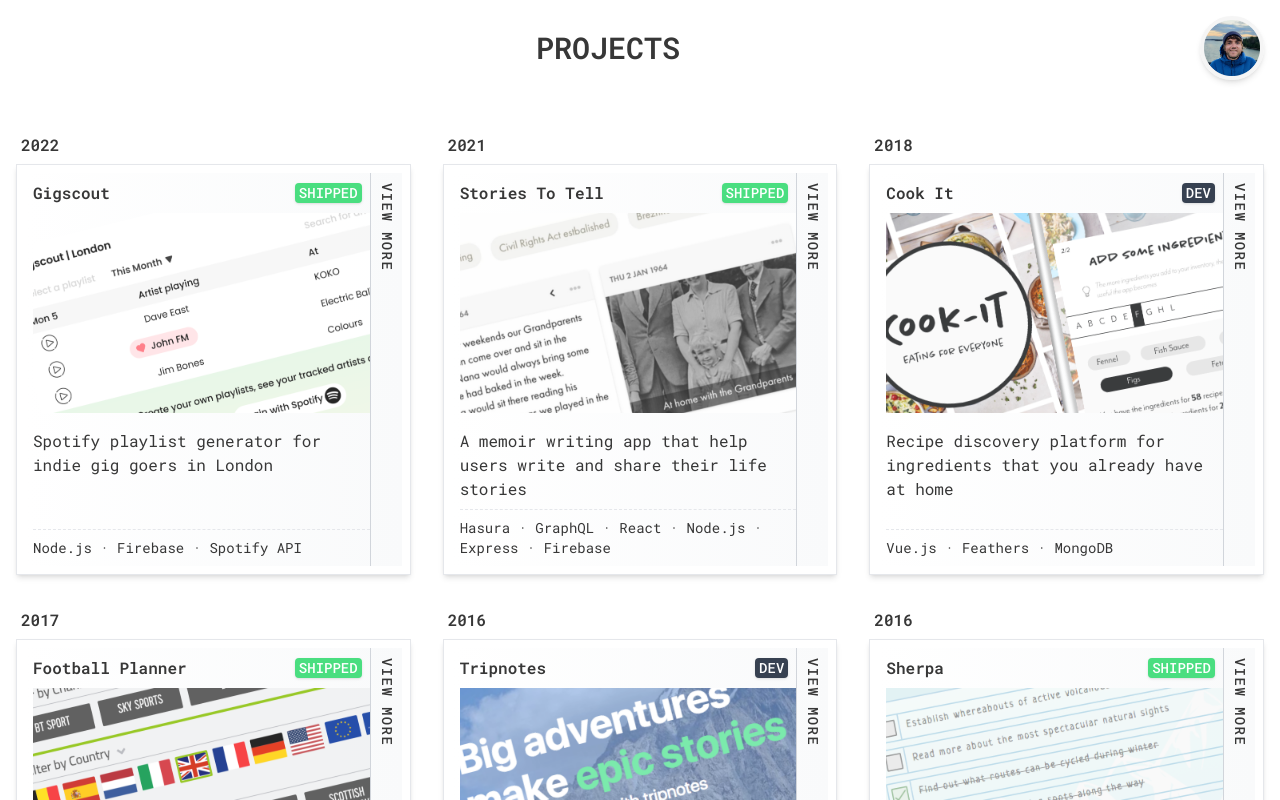
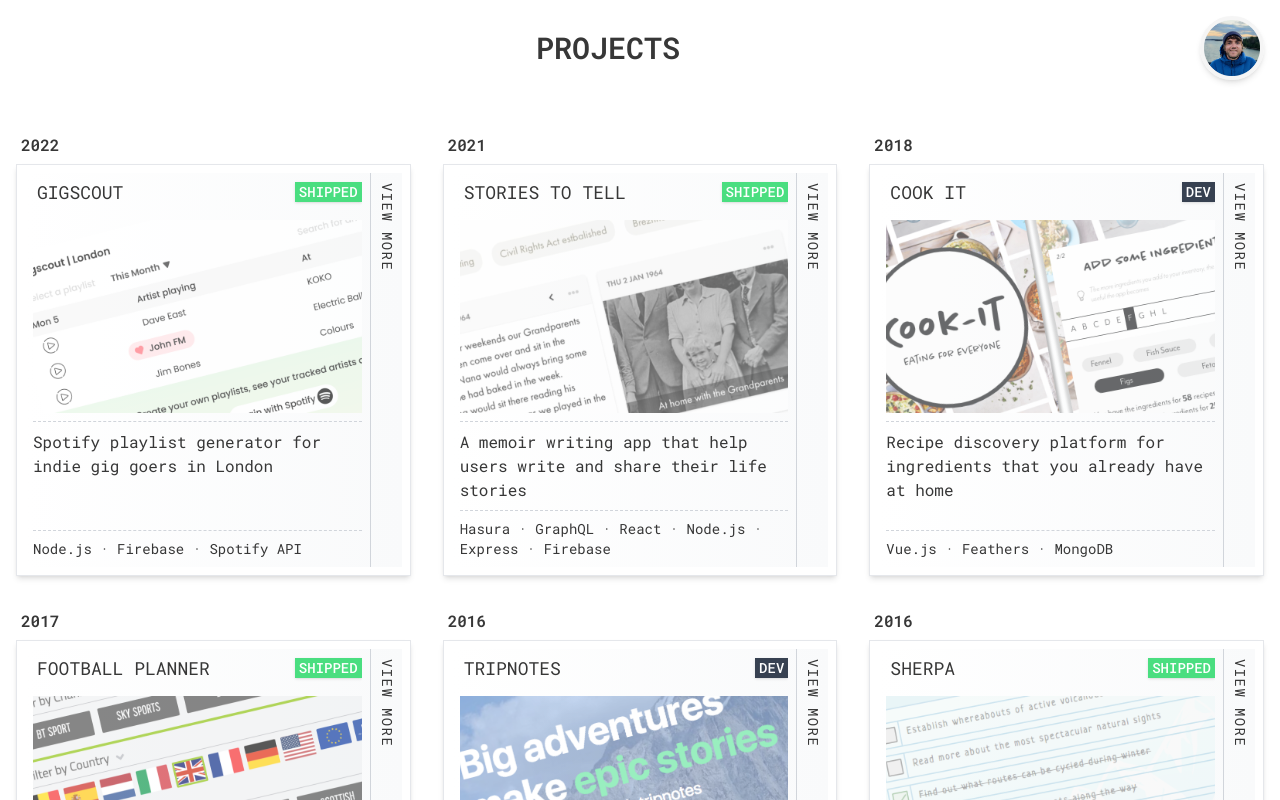
Before and after one commit to jg35/projects.jamesgraham.co.uk, a Next.js app: page / in a window 1280 px wide. Shown: the top 800 px of the page. Built offline with nearby package versions, Linux system fonts and the light colour scheme.

Commit message:
make project cards prettier

```diff
--- a/app/components/ProjectCard.tsx
+++ b/app/components/ProjectCard.tsx
@@ -19,15 +19,17 @@ export default function ProjectCard({ project }: { project: Project }) {
           <span className="absolute -top-10 -left-1 font-bold">
             {project.startDate.slice(0, 4)}
           </span>
-          <div className="flex-1 pl-2 h-full flex flex-col">
-            <div className="overflow-hidden relative h-52 sm:h-60 flex flex-col">
-              <div className="z-10 flex justify-between items-center pr-2">
-                <h2 className="font-bold my-2">{project.title}</h2>
+          <div className="flex-1 px-2 h-full flex flex-col">
+            <div className="relative overflow-hidden h-52 sm:h-60 flex flex-col">
+              <div className="z-10 flex justify-between items-center pb-2">
+                <h2 className="my-2 text-black text-lg uppercase leading-tight px-1 group-hover:bg-black group-hover:text-white">
+                  {project.title}
+                </h2>
                 <ProjectStageChip stage={project.stage} />
               </div>
               {image && (
                 <Image
-                  className="project-card-image object-cover w-full h-full md:opacity-85 transition-all duration-500 sm:group-hover:scale-105 sm:group-hover:opacity-100"
+                  className="project-card-image object-cover w-full h-full md:opacity-65 transition-all duration-500 sm:group-hover:scale-105 sm:group-hover:opacity-100"
                   src={image.url}
                   alt={image.title}
                   width={500}
@@ -35,10 +37,11 @@ export default function ProjectCard({ project }: { project: Project }) {
                 />
               )}
             </div>
-            <p className="pt-4 pb-2 text-sm sm:text-base">
+            <div className="mt-2 flex flex-col flex-1">
+              <p className="py-2 text-sm sm:text-base border-t border-dashed border-gray-300">
                 {project.description}
               </p>
-            <p className="py-2 text-xs sm:text-sm border-t border-dashed mt-auto">
+              <p className="py-2 text-xs font-light sm:text-sm mt-auto border-t border-dashed border-gray-300">
                 {project.technologies.map((tech, index) => (
                   <span key={tech}>
                     {tech}
@@ -47,8 +50,9 @@ export default function ProjectCard({ project }: { project: Project }) {
                 ))}
               </p>
             </div>
+          </div>
           <div className="w-8 h-auto relative border-l border-gray-300 group-hover:bg-black group-hover:text-white">
-            <span className="w-24 rotate-90 origin-left text-nowrap flex translate-x-4 uppercase tracking-widest font-medium text-sm">
+            <span className="w-24 rotate-90 origin-left text-nowrap flex translate-x-4 uppercase tracking-widest text-sm">
               view more
             </span>
           </div>
--- a/app/components/ProjectStageChip.tsx
+++ b/app/components/ProjectStageChip.tsx
@@ -1,7 +1,7 @@
 export default function ProjectStageChip({ stage }: { stage: string }) {
   return (
     <span
-      className={`rounded px-1 text-white text-sm font-medium shadow max-w-fit ${
+      className={`px-1 text-white text-sm font-medium shadow max-w-fit ${
         stage === "SHIPPED" ? "bg-green-400" : "bg-gray-700"
       }`}
     >
```
Lines whose indentation alone changed are shown as unchanged.
